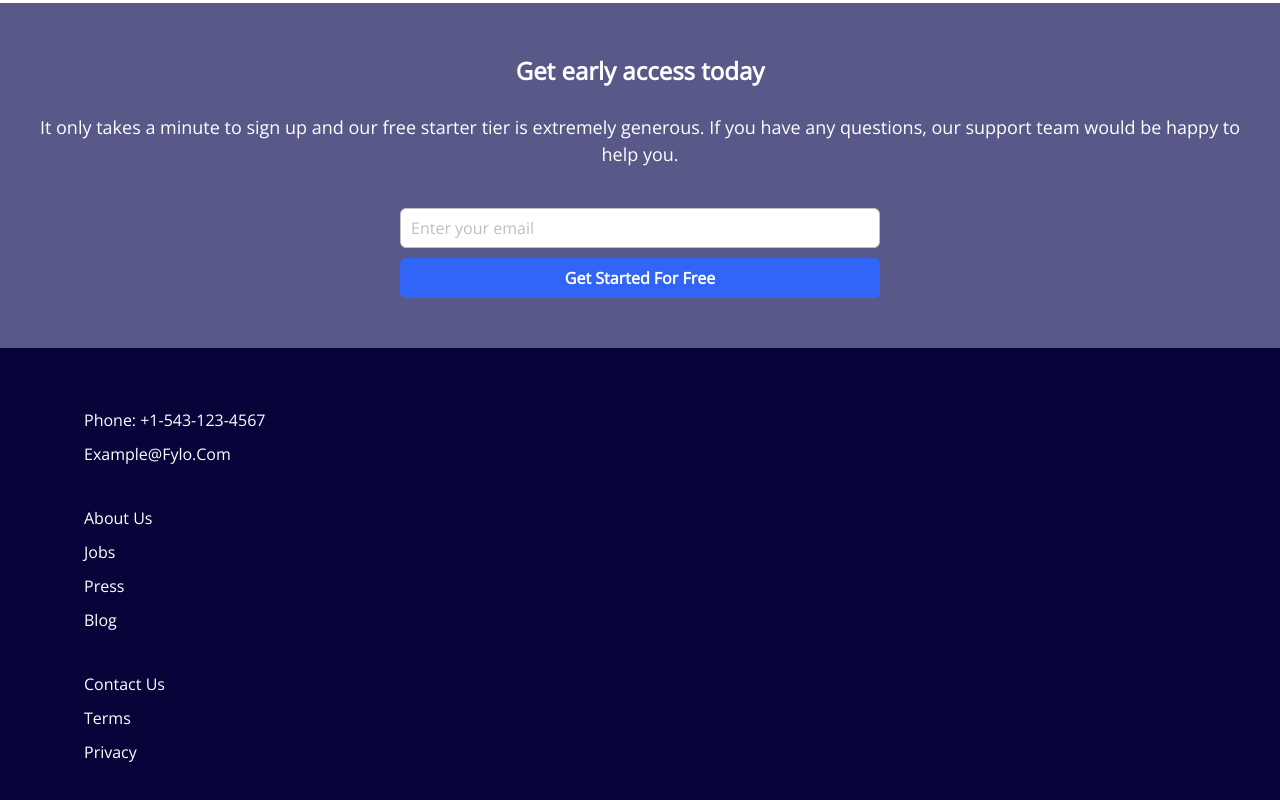
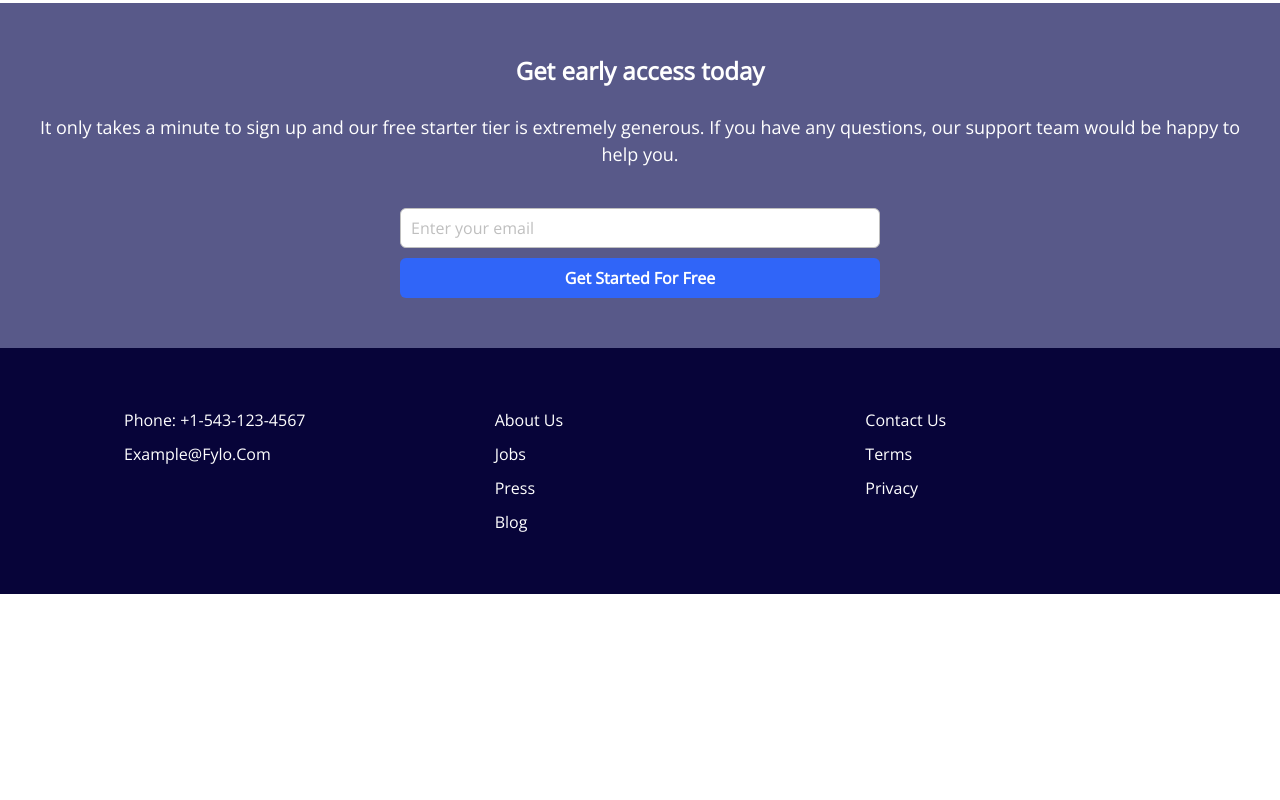
Before and after one commit to HernanAlvarado12/fylo-landing-app, a React (Vite) app: page / in a window 1280 px wide. Shown: the part 2242-3042 px from the top of the page. After the commit the page ends 2836 px from the top, so only its background shows below. Built offline with nearby package versions, Linux system fonts and the light colour scheme.

Commit message:
footer section for devices desktop

```diff
--- a/src/components/Footer.jsx
+++ b/src/components/Footer.jsx
@@ -9,10 +9,10 @@ const contact = ['Phone: +1-543-123-4567', 'example@fylo.com']
 const Footer = () => {
     return (
         <footer className="w-full bg-blue-300">
-            <section className="w-90 mx-auto py-6 px-2 flex items-start flex-col gap-y-4">
-                <List classList="flex flex-col gap-y-1 gap-x-2" items={contact} color="text-white" />
-                <List classList="flex flex-col gap-y-1 gap-x-2" items={about} color="text-white" />
-                <List classList="flex flex-col gap-y-1 gap-x-2" items={terms} color="text-white" />
+            <section className="w-90 mx-auto py-6 px-2 flex items-start flex-col gap-y-4 md:flex-row">
+                <List classList="flex flex-col gap-y-1 gap-x-2 md:w-1/3 md:pl-4" items={contact} color="text-white" />
+                <List classList="flex flex-col gap-y-1 gap-x-2 md:w-1/3 md:pl-4" items={about} color="text-white" />
+                <List classList="flex flex-col gap-y-1 gap-x-2 md:w-1/3 md:pl-4" items={terms} color="text-white" />
             </section>
         </footer>
     )
```
